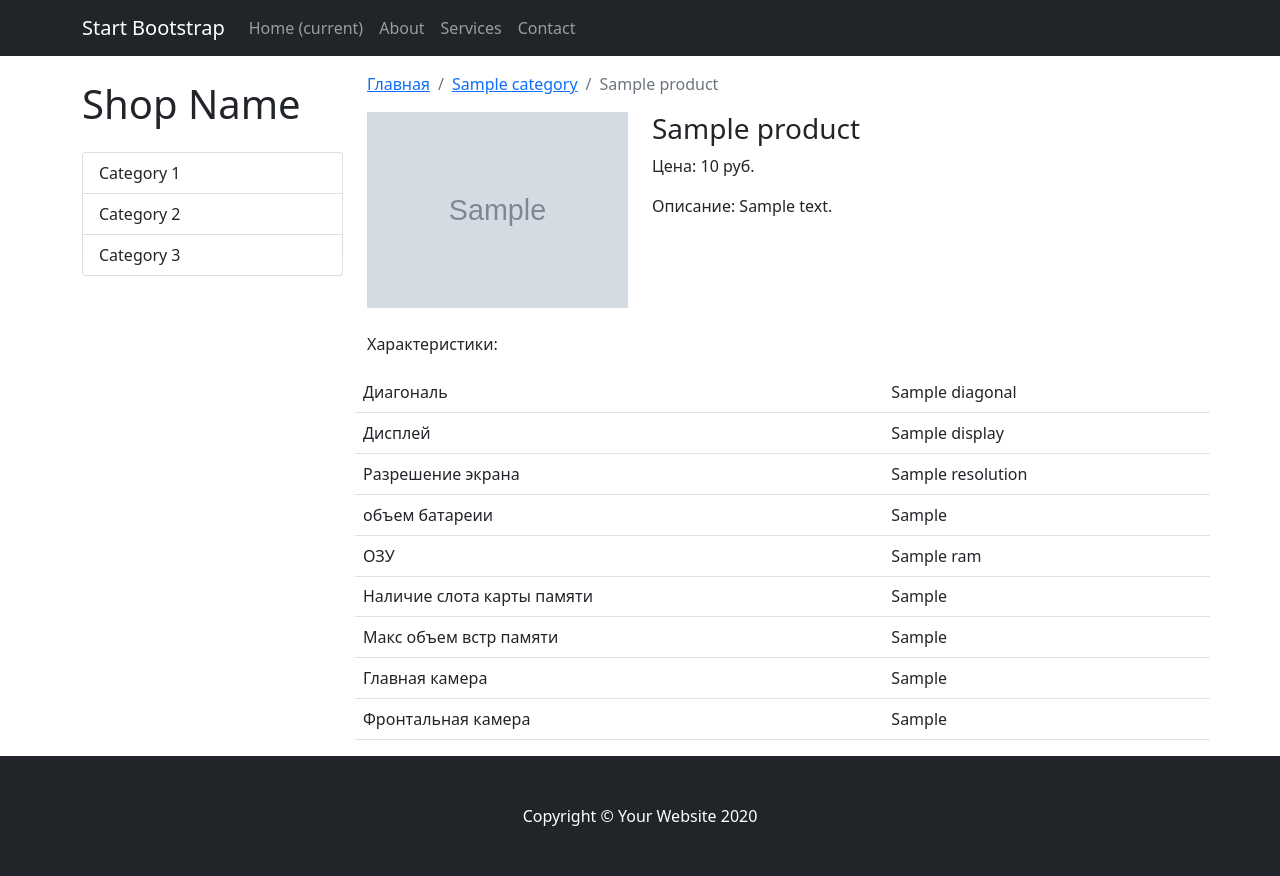
After one commit to AM-Kovalenko/shop, a Django app: template shop/mainapp/templates/product_detail.html in a window 1280 px wide. The commit adds this page. Run offline with Django 3.2, Linux system fonts and the light colour scheme; the template is opened without the code that fills it: most values are stand-ins (such as "Sample title", 1, 10 or a date in 2020); grey boxes marked "Sample" are stand-in pictures; some libraries are stand-ins or nearby versions.

Commit message:
added view: ProductDetailView

```diff
--- a/shop/mainapp/templates/base.html
+++ b/shop/mainapp/templates/base.html
@@ -72,7 +72,7 @@
       <!-- /.col-lg-3 -->
 
       <div class="col-lg-9">
-
+        {% block content %}
         <div id="carouselExampleIndicators" class="carousel slide my-4" data-ride="carousel">
           <ol class="carousel-indicators">
             <li data-target="#carouselExampleIndicators" data-slide-to="0" class="active"></li>
@@ -200,7 +200,7 @@
 
         </div>
         <!-- /.row -->
-
+      {% endblock content %}
       </div>
       <!-- /.col-lg-9 -->
 
--- /dev/null
+++ b/shop/mainapp/templates/product_detail.html
@@ -0,0 +1,33 @@
+{% extends 'base.html'%}
+
+{% block content %}
+<nav aria-label="breadcrumb"class="mt-3">
+  <ol class="breadcrumb">
+    <li class="breadcrumb-item"><a href="{% url 'base' %}">Главная</a></li>
+    <li class="breadcrumb-item"><a href="#">{{product.category.name}}</a></li>
+    <li class="breadcrumb-item active" aria-current="page">{{ product.title }}</li>
+  </ol>
+</nav>
+<div class="row">
+    <div class="col-md-4">
+        <img src="{{ product.image.url }} " class = "img-fluid">
+    </div>
+    <div class="col-md-8">
+        <h3>{{ product.title }}</h3>
+        <p>Цена: {{ product.price }} руб.</p>
+        <p>Описание: {{ product.description }} </p>
+
+    </div>
+    <p class="mt-4">Характеристики: </p>
+
+    {% if product.category.slug == 'notebooks' %}
+        {% include 'notebook_specification.html'%}
+    {% else %}
+        {% include 'smartphone_specification.html'%}
+    {% endif %}
+
+</div>
+
+
+
+{% endblock content %}
--- /dev/null
+++ b/shop/mainapp/templates/smartphone_specification.html
@@ -0,0 +1,42 @@
+<table class="table">
+    <tbody>
+    <tr>
+        <td>Диагональ</td>
+        <td>{{product.diagonal}}</td>
+    </tr>
+    <tr>
+        <td>Дисплей</td>
+        <td>{{product.display}}</td>
+    </tr>
+    <tr>
+        <td>Разрешение экрана</td>
+        <td>{{product.resolution}}</td>
+    </tr>
+    <tr>
+        <td>объем батареии</td>
+        <td>{{product.accum_volume}}</td>
+    </tr>
+    <tr>
+        <td>ОЗУ</td>
+        <td>{{product.ram}}</td>
+    </tr>
+    <tr>
+    <tr>
+        <td>Наличие слота карты памяти</td>
+        <td>{{product.sd}}</td>
+    </tr>
+    <tr>
+        <td>Макс объем встр памяти</td>
+        <td>{{product.sd_volume_max}}</td>
+    </tr>
+    <tr>
+        <td>Главная камера</td>
+        <td>{{product.main_cam_np}}</td>
+    </tr>
+    <tr>
+        <td>Фронтальная камера</td>
+        <td>{{product.frontal_cam_np}}</td>
+    </tr>
+
+    </tbody>
+</table>
--- a/shop/mainapp/views.py
+++ b/shop/mainapp/views.py
@@ -6,7 +6,7 @@ from .models import Notebook, Smartphone, Engines
 def test_view(request):
     return render(request, 'base.html',{})
 
-
+# представление для вывода информации из нескольких моделей
 class ProductDetailView(DetailView):
     CT_MODEL_MODEL_CLASS = {
         'notebook': Notebook,
```
Also changed, not shown: shop/mainapp/models.py (+12 -10 lines), shop/mainapp/templates/engines_specification.html (added, +42 -0 lines), shop/mainapp/templates/notebook_specification.html (added, +29 -0 lines).
